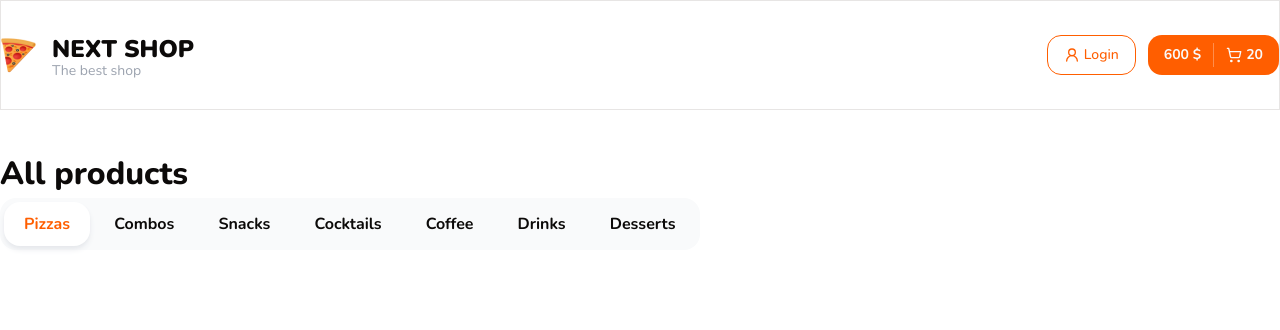
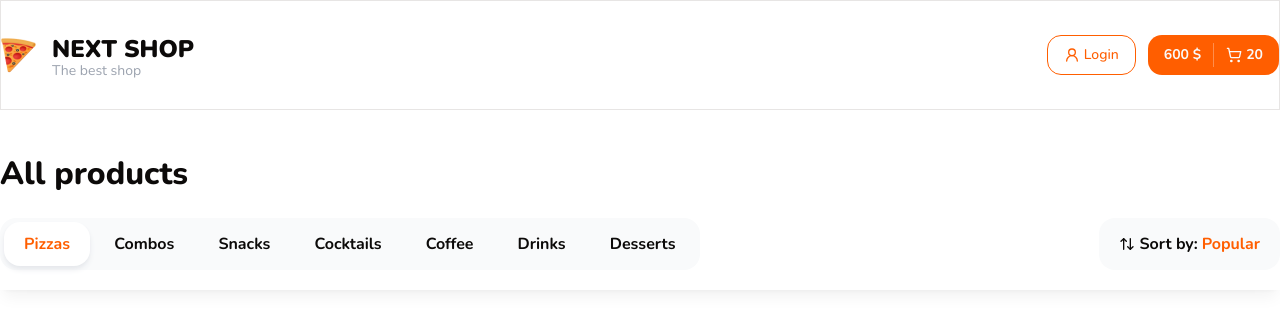
Before and after one commit to dmtrth25/next-shop, a Next.js app: page / in a window 1280 px wide. Shown: the top 330 px of the page. Built offline with nearby package versions, Linux system fonts and the light colour scheme.

Commit message:
categories popup with header top sticky

```diff
--- a/app/page.tsx
+++ b/app/page.tsx
@@ -1,12 +1,13 @@
-import { Categories, Container, Title } from '@/components/shared'
+import { Container, HeaderBar, Title } from '@/components/shared'
 
 export default function Home() {
   return (
     <>
       <Container className="mt-10">
         <Title text="All products" size="lg" className="font-extrabold" />
-        <Categories />
       </Container>
+      <HeaderBar />
+      <div style={{ height: '3000px' }}></div> {/* left for testing scroll*/}
     </>
   )
 }
--- /dev/null
+++ b/components/shared/header-bar.tsx
@@ -0,0 +1,17 @@
+import { cn } from '@/lib/utils'
+import { SortPopup, Categories, Container } from './'
+
+interface IHeaderBarProps {
+  className?: string
+}
+
+export const HeaderBar: FC<IHeaderBarProps> = ({ className }) => {
+  return (
+    <div className={cn('sticky top-0 bg-white py-5 shadow-lg shadow-black/5 z-10', className)}>
+      <Container className="flex items-center justify-between ">
+        <Categories />
+        <SortPopup />
+      </Container>
+    </div>
+  )
+}
--- a/components/shared/index.ts
+++ b/components/shared/index.ts
@@ -2,3 +2,5 @@
 export { Header } from './header'
 export { Title } from './title'
 export { Categories } from './categories'
+export { SortPopup } from './sort-popup'
+export { HeaderBar } from './header-bar'
--- /dev/null
+++ b/components/shared/sort-popup.tsx
@@ -0,0 +1,20 @@
+import { cn } from '@/lib/utils'
+import { ArrowUpDown } from 'lucide-react'
+
+interface ISortPopupProps {
+  className?: string
+}
+
+export const SortPopup: FC<ISortPopupProps> = ({ className }) => {
+  return (
+    <div
+      className={cn(
+        'inline-flex items-center gap-1 bg-gray-50 px-5 h-[52px] rounded-2xl cursor-pointer',
+        className,
+      )}>
+      <ArrowUpDown size={16} />
+      <b>Sort by:</b>
+      <b className="text-primary">Popular</b>
+    </div>
+  )
+}
```
